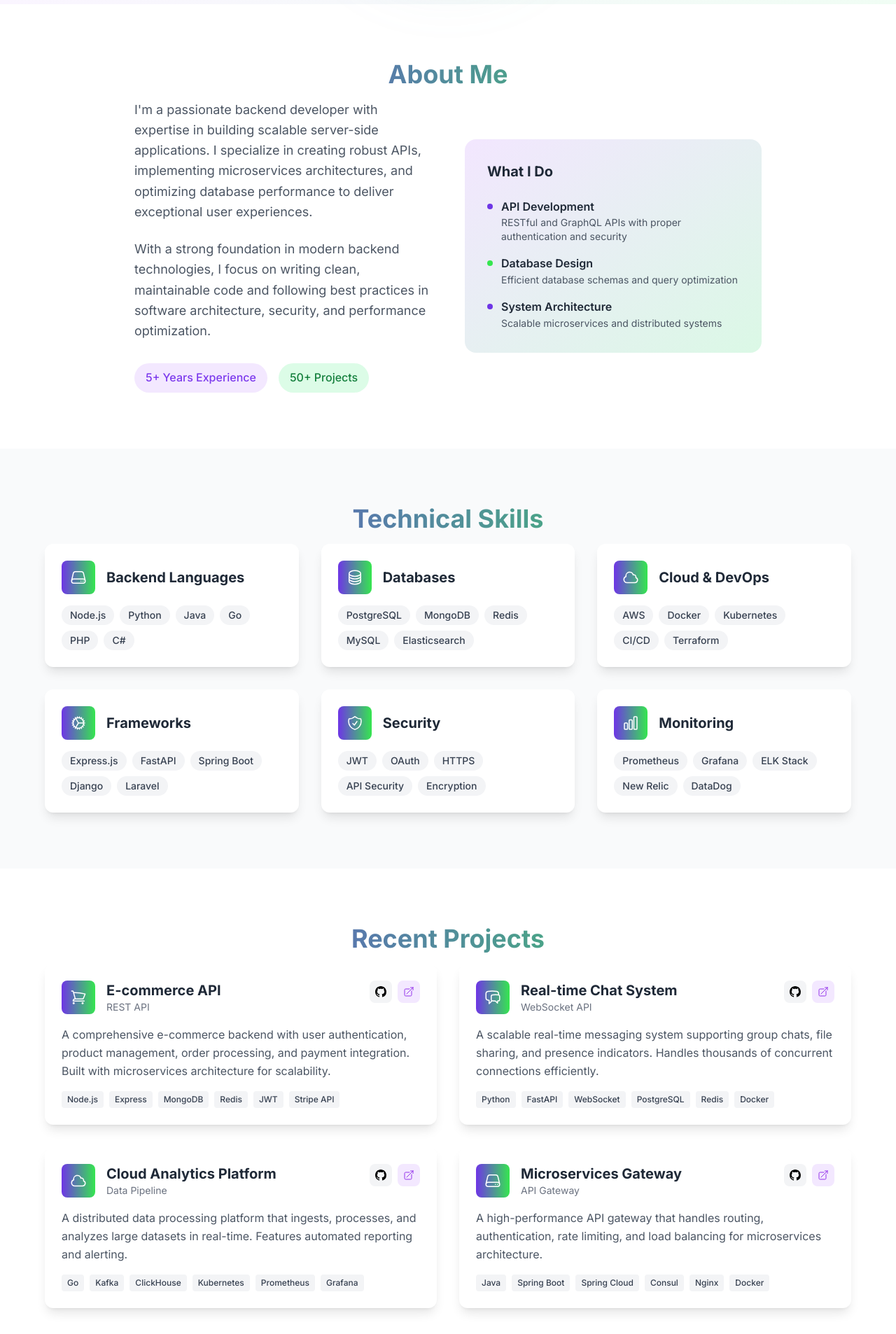
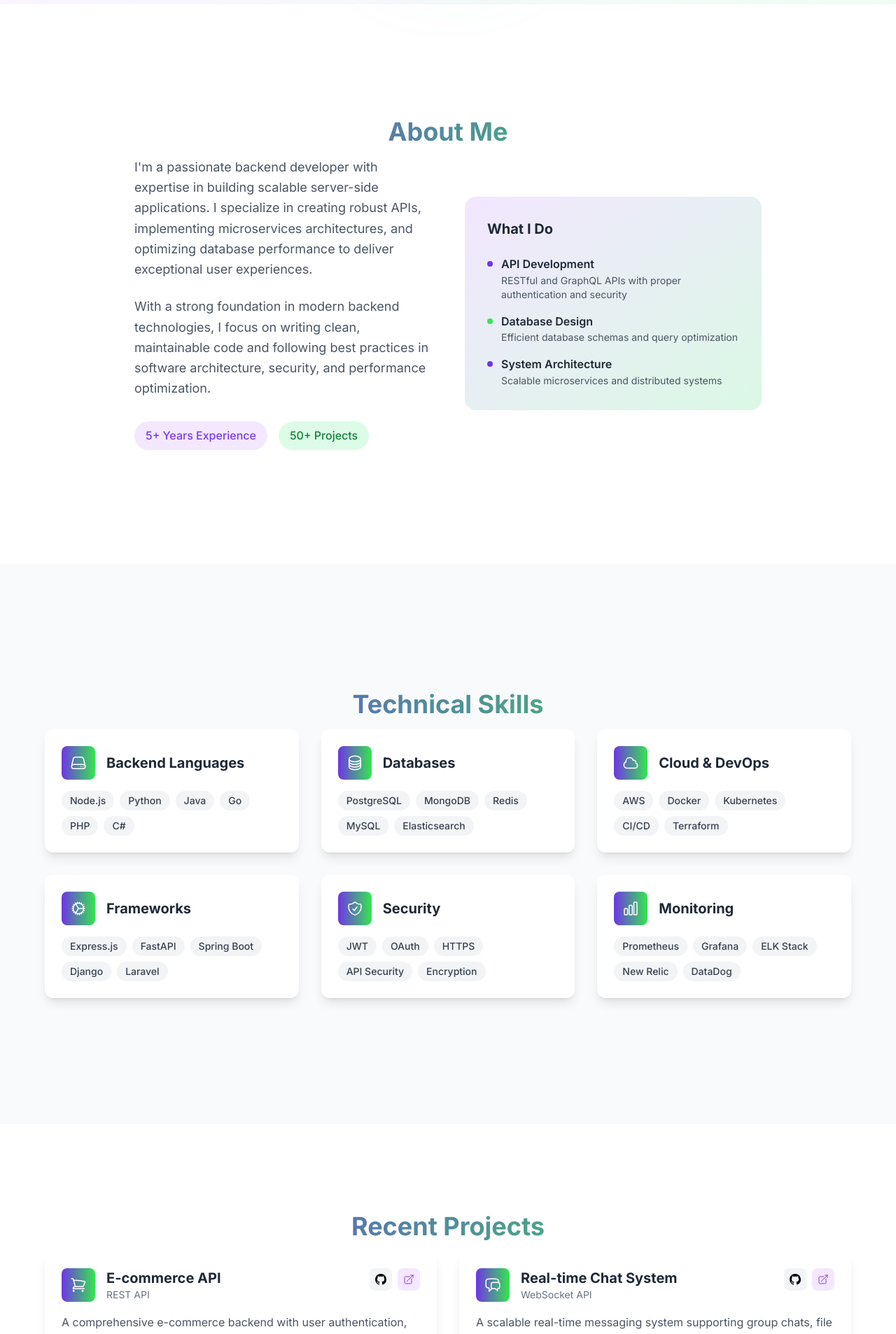
Before and after one commit to davideq555/davideq555.github.io, a Vue app: page / in a window 1280 px wide. Shown: the part 880-2786 px from the top of the page at 70% size. Built offline with nearby package versions, Linux system fonts and the light colour scheme.

Commit message:
<style> Se mejora las secciones

```diff
--- a/src/components/AboutSection.vue
+++ b/src/components/AboutSection.vue
@@ -1,5 +1,5 @@
 <template>
-  <section id="about" class="py-20 bg-white dark:bg-gray-900">
+  <section id="about" class="min-h-screen flex items-center py-20 bg-white dark:bg-gray-900">
     <div class="container mx-auto px-6">
       <div class="max-w-4xl mx-auto">
         <h2 class="section-title animate-slide-up">About Me</h2>
--- a/src/components/ContactSection.vue
+++ b/src/components/ContactSection.vue
@@ -1,5 +1,5 @@
 <template>
-  <section id="contact" class="py-20 bg-gray-50 dark:bg-gray-800">
+  <section id="contact" class="min-h-screen flex items-center py-20 bg-gray-50 dark:bg-gray-800">
     <div class="container mx-auto px-6">
       <div class="max-w-4xl mx-auto">
         <h2 class="section-title animate-slide-up">Get In Touch</h2>
--- a/src/components/ProjectsSection.vue
+++ b/src/components/ProjectsSection.vue
@@ -1,5 +1,5 @@
 <template>
-  <section id="projects" class="py-20 bg-white dark:bg-gray-900">
+  <section id="projects" class="min-h-screen flex items-center py-20 bg-white dark:bg-gray-900">
     <div class="container mx-auto px-6">
       <div class="max-w-6xl mx-auto">
         <h2 class="section-title animate-slide-up">Recent Projects</h2>
--- a/src/components/SkillsSection.vue
+++ b/src/components/SkillsSection.vue
@@ -1,5 +1,5 @@
 <template>
-  <section id="skills" class="py-20 bg-gray-50 dark:bg-gray-800">
+  <section id="skills" class="min-h-screen flex items-center py-20 bg-gray-50 dark:bg-gray-800">
     <div class="container mx-auto px-6">
       <div class="max-w-6xl mx-auto">
         <h2 class="section-title animate-slide-up">Technical Skills</h2>
```
